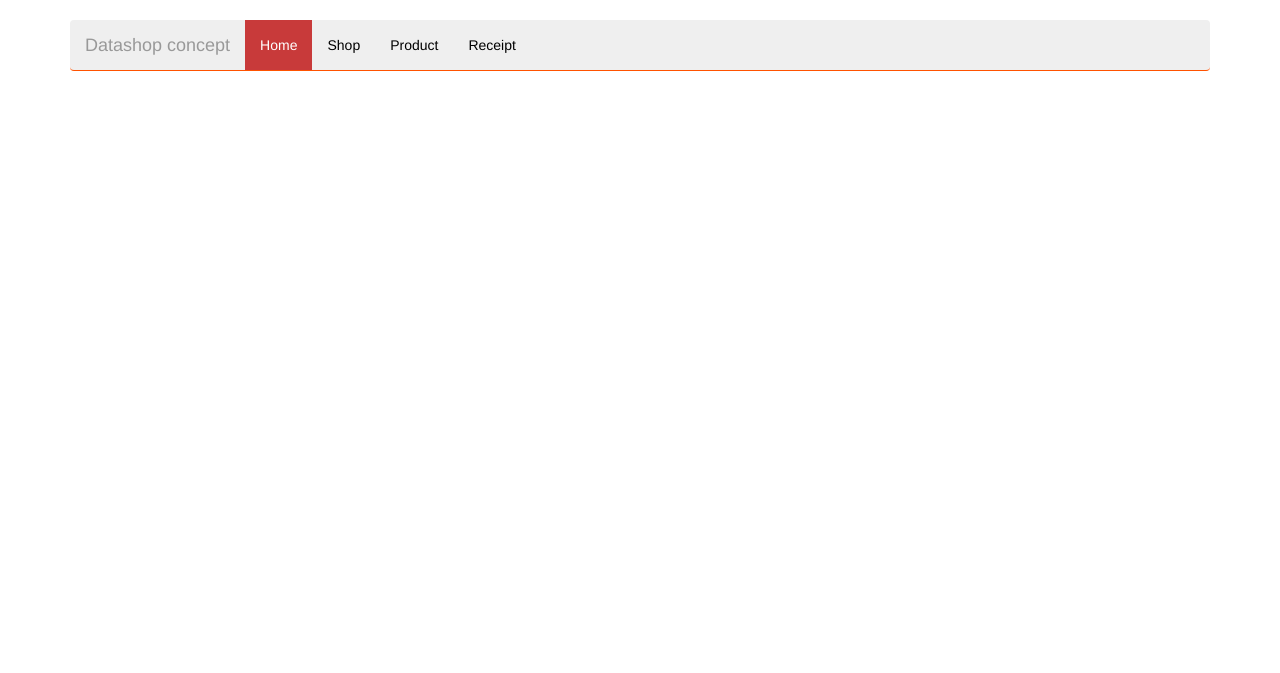
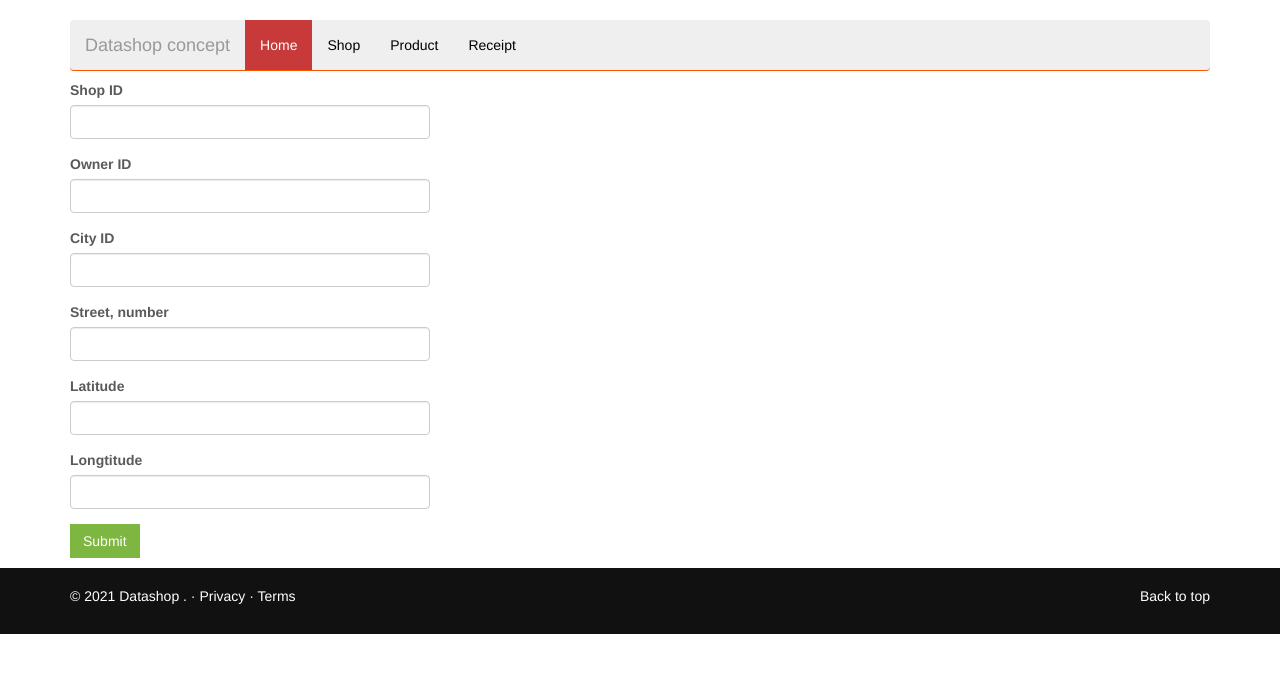
Before and after one commit to kaczmpr/datashop, a Flask app: page /shop in a window 1280 px wide. Shown: the top 673 px of the page. Run offline with Flask 2, Linux system fonts and the light colour scheme; some libraries are stand-ins or nearby versions.

Commit message:
Added route for shop, changes in html and database model for shop

```diff
--- a/app/__init__.py
+++ b/app/__init__.py
@@ -2,11 +2,13 @@
 from flask_sqlalchemy import SQLAlchemy
 from config import Config
 from flask_migrate import Migrate
+from flask_bootstrap import Bootstrap
 import os
 
 
 db = SQLAlchemy()
 migrate = Migrate()
+bootstrap = Bootstrap()
 
 
 def create_app(config_class=Config):
@@ -14,6 +16,7 @@
     app.config.from_object(config_class)
     db.init_app(app)
     migrate.init_app(app, db)
+    bootstrap.init_app(app)
 
     from app.api import bp as api_bp
     app.register_blueprint(api_bp, url_prefix='/api')
--- a/app/main/forms.py
+++ b/app/main/forms.py
@@ -0,0 +1,15 @@
+from flask_wtf import FlaskForm
+from wtforms import StringField, SubmitField, TextAreaField, IntegerField, FloatField
+from wtforms.validators import DataRequired, ValidationError, Length
+from app.models import Shop
+from flask import request
+
+
+class EditShopForm(FlaskForm):
+    id = IntegerField('Shop ID', validators=[DataRequired()])
+    owner_id = IntegerField('Owner ID', validators=[DataRequired()])
+    city_id = IntegerField('City ID', validators=[DataRequired()])
+    address = StringField('Street, number', validators=[DataRequired()])
+    lat = FloatField('Latitude')
+    long = FloatField('Longtitude')
+    submit = SubmitField('Submit')
--- a/app/main/routes.py
+++ b/app/main/routes.py
@@ -1,7 +1,8 @@
-from flask import jsonify, render_template, url_for, request, current_app
+from flask import jsonify, render_template, url_for, request, current_app, redirect
 from app import db
 from app.main import bp
-from app.models import Product
+from app.models import Product, Shop
+from app.main.forms import EditShopForm
 
 
 @bp.route('/', methods=['GET','POST'])
@@ -12,7 +13,14 @@
 
 @bp.route('/shop', methods=['GET', 'POST'])
 def shop():
-    return render_template('shop.html', title='Shop')
+    form = EditShopForm()
+    if form.validate_on_submit():
+        shop = Shop(id=form.id.data, owner_id=form.owner_id.data, city_id=form.city_id.data, address=form.address.data,
+                    lat=form.lat.data, long=form.long.data)
+        db.session.add(shop)
+        db.session.commit()
+        return redirect(url_for('main.index'))
+    return render_template('shop.html', title='Shop', form=form)
 
 
 @bp.route('/product', methods=['GET', 'POST'])
--- a/app/models.py
+++ b/app/models.py
@@ -12,7 +12,7 @@
     qty: int
 
     __tablename__ = 'product'
-    id = db.Column(db.Integer, primary_key=True)
+    id = db.Column(db.Integer, primary_key=True, autoincrement=True)
     name = db.Column(db.String(100), unique=True)
     description = db.Column(db.String(200))
     price = db.Column(db.Float)
@@ -46,7 +46,8 @@
     lat = db.Column(db.Float)
     long = db.Column(db.Float)
 
-    def __init__(self, owner_id, city_id, address, lat, long):
+    def __init__(self, id, owner_id, city_id, address, lat, long):
+        self.id = id
         self.owner_id = owner_id
         self.city_id = city_id
         self.address = address
--- /dev/null
+++ b/app/templates/base.html
@@ -0,0 +1,82 @@
+<!DOCTYPE html>
+<html lang="en">
+  <head>
+    <meta charset="utf-8">
+    <meta http-equiv="X-UA-Compatible" content="IE=edge">
+    <meta name="viewport" content="width=device-width, initial-scale=1.0">
+    <meta name="description" content="">
+    <meta name="author" content="">
+    <link rel="shortcut icon" href="static/assets/ico/favicon.ico">
+    <title>Datashop</title>
+
+    <!-- Bootstrap core CSS -->
+    <link href="static/dist/css/bootstrap.min.css" rel="stylesheet">
+
+    <!-- Just for debugging purposes. Don't actually copy this line! -->
+    <!--[if lt IE 9]><script src="static/assets/js/ie8-responsive-file-warning.js"></script><![endif]-->
+
+    <!-- HTML5 shim and Respond.js IE8 support of HTML5 elements and media queries -->
+    <!--[if lt IE 9]>
+      <script src="https://oss.maxcdn.com/libs/html5shiv/3.7.0/html5shiv.js"></script>
+      <script src="https://oss.maxcdn.com/libs/respond.js/1.4.2/respond.min.js"></script>
+    <![endif]-->
+
+    <!-- Custom styles for this template -->
+    <link href="static/assets/css/carousel.css" rel="stylesheet">
+  </head>
+<!-- NAVBAR
+================================================== -->
+  <body>
+    <div class="navbar-wrapper">
+      <div class="container">
+
+        <div class="navbar navbar-inverse navbar-static-top" role="navigation">
+          <div class="container">
+            <div class="navbar-header">
+              <button type="button" class="navbar-toggle" data-toggle="collapse" data-target=".navbar-collapse">
+                <span class="sr-only">Toggle navigation</span>
+                <span class="icon-bar"></span>
+                <span class="icon-bar"></span>
+                <span class="icon-bar"></span>
+              </button>
+              <a class="navbar-brand" href="{{ url_for('main.index') }}">Datashop concept</a>
+            </div>
+            <div class="navbar-collapse collapse">
+              <ul class="nav navbar-nav">
+                <li class="active"><a href="{{ url_for('main.index') }}">Home</a></li>
+                <li><a href="{{ url_for('main.shop') }}">Shop</a></li>
+                <li><a href="{{ url_for('main.product') }}">Product</a></li>
+                <li><a href="{{ url_for('main.receipt') }}">Receipt</a></li>
+              </ul>
+            </div>
+          </div>
+        </div>
+
+      </div>
+    </div>
+
+    {% block content %}
+    <div class="container">
+        {# application content needs to be provided in the app_content block #}
+        {% block app_content %}{% endblock %}
+    </div>
+    {% endblock %}
+
+        <!-- FOOTER -->
+      <footer>
+		<div class="container">
+        <p class="pull-right"><a href="#">Back to top</a></p>
+        <p>&copy; 2021 Datashop . &middot; <a href="#">Privacy</a> &middot; <a href="#">Terms</a></p>
+		</div>
+      </footer>
+
+
+
+    <!-- Bootstrap core JavaScript
+    ================================================== -->
+    <!-- Placed at the end of the document so the pages load faster -->
+    <script src="https://code.jquery.com/jquery-1.10.2.min.js"></script>
+    <script src="static/dist/js/bootstrap.min.js"></script>
+    <script src="static/assets/js/holder.js"></script>
+  </body>
+</html>
--- a/app/templates/shop.html
+++ b/app/templates/shop.html
@@ -1,56 +1,17 @@
-<!DOCTYPE html>
-<html lang="en">
-<head>
-    <meta charset="utf-8">
-    <meta http-equiv="X-UA-Compatible" content="IE=edge">
-    <meta name="viewport" content="width=device-width, initial-scale=1.0">
-    <meta name="description" content="">
-    <meta name="author" content="">
-    <link rel="shortcut icon" href="static/assets/ico/favicon.ico">
-    <title>Datashop</title>
+{% extends "base.html" %}
+{% import 'bootstrap/wtf.html' as wtf %}
 
-    <!-- Bootstrap core CSS -->
-    <link href="static/dist/css/bootstrap.min.css" rel="stylesheet">
-
-    <!-- Just for debugging purposes. Don't actually copy this line! -->
-    <!--[if lt IE 9]><script src="static/assets/js/ie8-responsive-file-warning.js"></script><![endif]-->
-
-    <!-- HTML5 shim and Respond.js IE8 support of HTML5 elements and media queries -->
-    <!--[if lt IE 9]>
-      <script src="https://oss.maxcdn.com/libs/html5shiv/3.7.0/html5shiv.js"></script>
-      <script src="https://oss.maxcdn.com/libs/respond.js/1.4.2/respond.min.js"></script>
-    <![endif]-->
-
-    <!-- Custom styles for this template -->
-    <link href="static/assets/css/carousel.css" rel="stylesheet">
-  </head>
-<body>
-<div class="navbar-wrapper">
-      <div class="container">
-
-        <div class="navbar navbar-inverse navbar-static-top" role="navigation">
-          <div class="container">
-            <div class="navbar-header">
-              <button type="button" class="navbar-toggle" data-toggle="collapse" data-target=".navbar-collapse">
-                <span class="sr-only">Toggle navigation</span>
-                <span class="icon-bar"></span>
-                <span class="icon-bar"></span>
-                <span class="icon-bar"></span>
-              </button>
-              <a class="navbar-brand" href="index.html">Datashop concept</a>
-            </div>
-            <div class="navbar-collapse collapse">
-              <ul class="nav navbar-nav">
-                <li class="active"><a href="{{ url_for('main.index') }}">Home</a></li>
-                <li><a href="{{ url_for('main.shop') }}">Shop</a></li>
-                <li><a href="{{ url_for('main.product') }}">Product</a></li>
-                <li><a href="{{ url_for('main.receipt') }}">Receipt</a></li>
-              </ul>
-            </div>
-          </div>
+{% block app_content %}
+    <h1>Here you can add data about your shops. Please fill the form</h1>
+    <p>
+    </p>
+    <div class="row">
+        <div class="col-md-4">
+            <p>
+                    <form action="{{ url_for('main.shop') }}" method="post">
+                        {{ wtf.quick_form(form) }}
+                    </form>
+            </p>
         </div>
-
-      </div>
     </div>
-</body>
-</html>
+{% endblock %}
--- a/config.py
+++ b/config.py
@@ -1,4 +1,7 @@
+import os
+
 class Config(object):
     DEBUG = True
     SQLALCHEMY_DATABASE_URI = 'snowflake://admin:Datashop1!@uu39760.west-europe.azure/DATASHOP_DB/DEVELOP?warehouse=COMPUTE_WH&role=SYSADMIN'
     SQLALCHEMY_TRACK_MODIFICATIONS = False
+    SECRET_KEY = os.environ.get('SECRET_KEY') or 'saf43#$^&$^gsdBNrTYERF##543rewfdf@$#%65refdcVgre#$rwefd'
```
Also changed, not shown: app/templates/index.html (+3 -76 lines), app/templates/product.html (+13 -9 lines), app/templates/receipt.html (+13 -9 lines), migrations/versions/6087d7482ff5_added_autoincrement_to_product_table.py (added, +34 -0 lines), migrations/versions/8d98dd4681c4_changes_in_shop_id_column.py (added, +34 -0 lines), migrations/versions/b597dd08aa7d_added_autoincrement_to_shop_table.py (added, +34 -0 lines), migrations/versions/bd233b96ea0d_changes_in_shop_id_column.py (added, +34 -0 lines), 1 other file.
